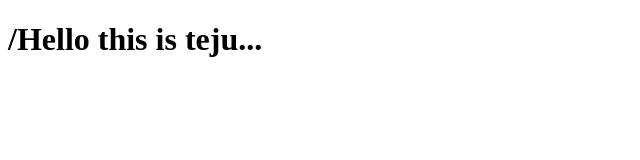
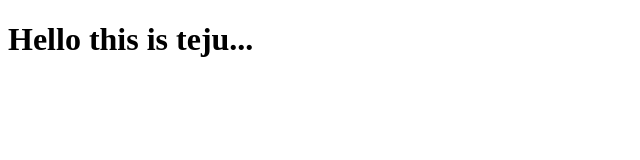
Before and after one commit to teju93460/html, a plain HTML site: page index.html in a window 1280 px wide. Shown: the whole page, without its empty margins (0-640 px from the left). Drawn offline with Linux system fonts and the light colour scheme.

Commit message:
Update index.html

```diff
--- a/index.html
+++ b/index.html
@@ -4,6 +4,6 @@
 <title>github</title>
 </head>
 <body>
-<h1>/Hello this is teju...</h1>
+<h1>Hello this is teju...</h1>
 </body>
 </html>
```
